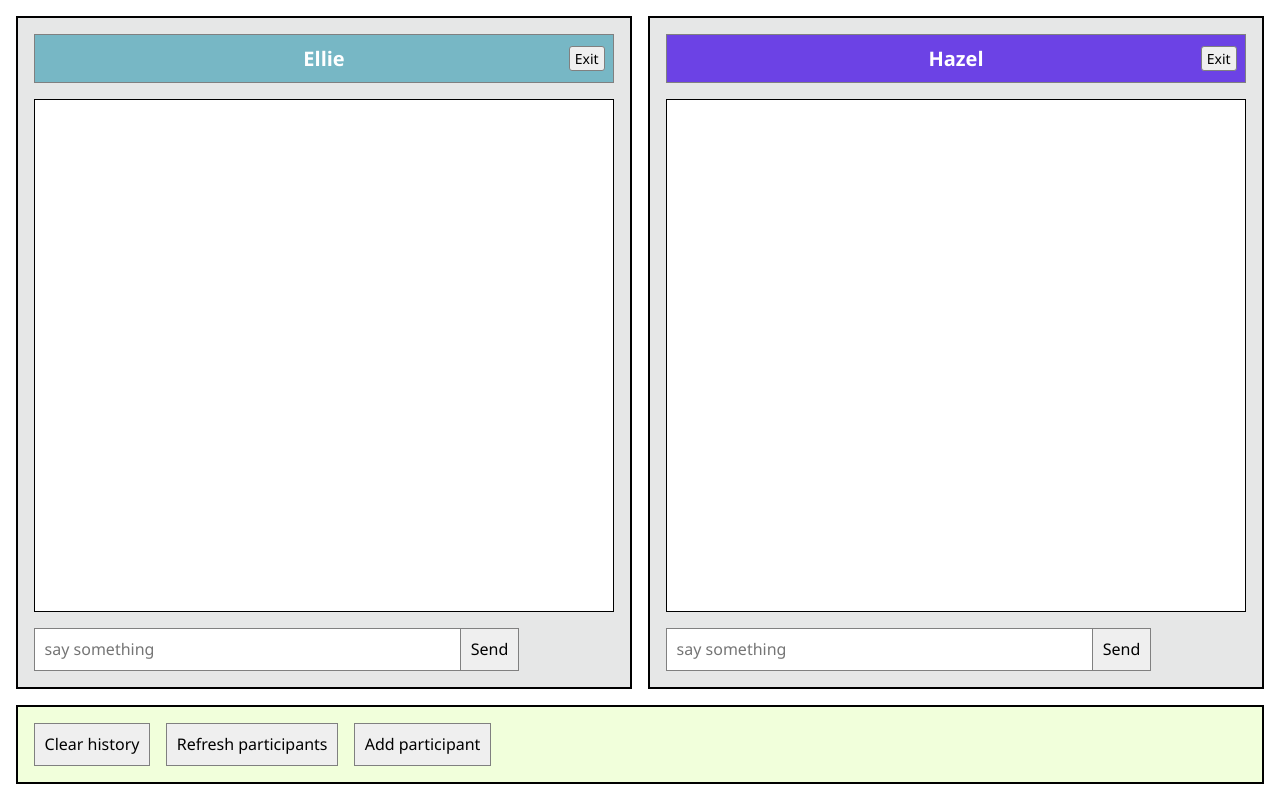
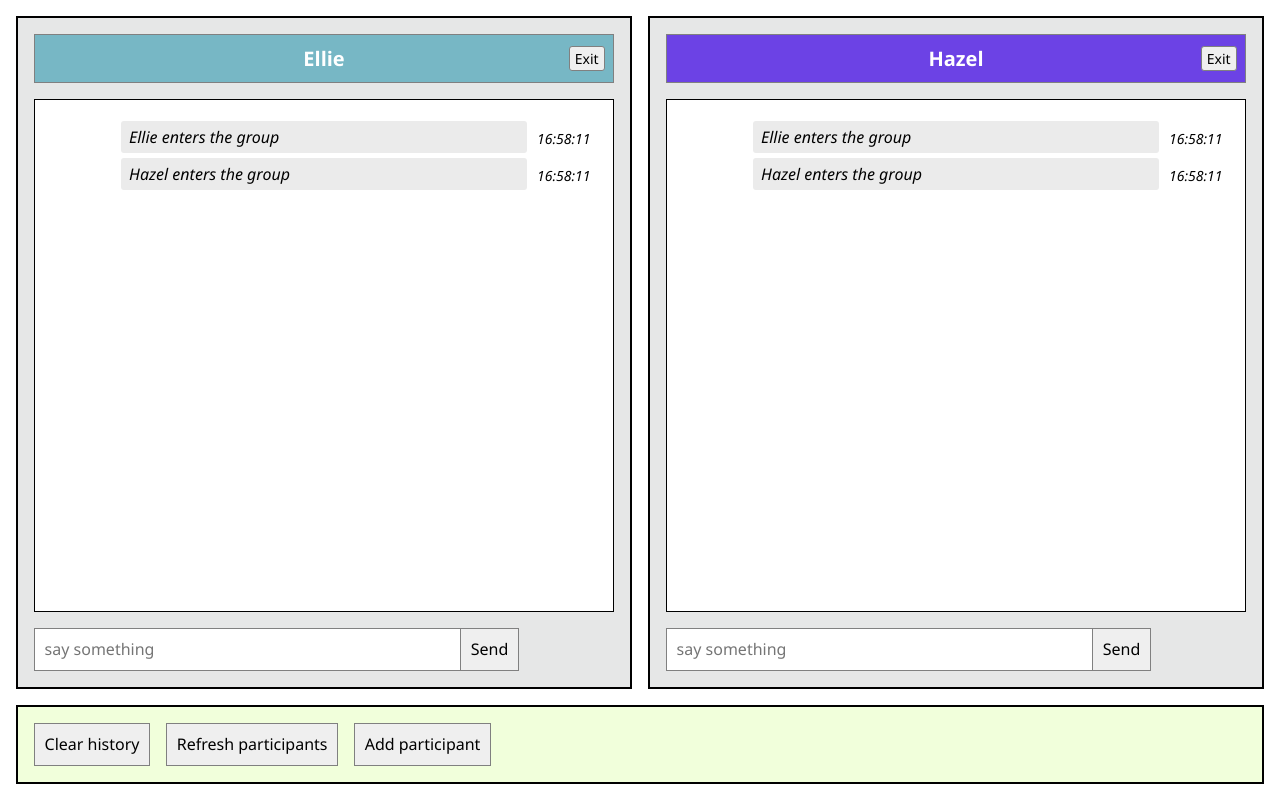
Before and after one commit to SergiiVdovareize/react-split-chat, a React (Create React App) app: page / in a window 1280 px wide. Built offline with nearby package versions, Linux system fonts and the light colour scheme.

Commit message:
enter and exit message

```diff
--- a/src/App.css
+++ b/src/App.css
@@ -120,6 +120,11 @@ html, body {
   padding: 5px 8px;
 }
 
+.message-row .userMessage.systemMessage {
+  background-color: rgb(235, 235, 235);
+  font-style: italic;
+}
+
 .message-row .timestamp {
   font-size: 14px;
   font-style: italic;
--- a/src/App.js
+++ b/src/App.js
@@ -56,8 +56,17 @@ function App() {
 
   const exitChat = (user) => {
     const updatedParticipants = [...participants]
+
     const found = updatedParticipants.find(elem => elem.name === user)
     updatedParticipants.splice(updatedParticipants.indexOf(found), 1)
+
+    const messageObject = {
+      timestamp: (new Date()).getTime(),
+      userName: null,
+      message: `${found.name} leaves the group`
+    }
+
+    setHistory([...history, messageObject])
     setParticipants(updatedParticipants)
     setGroupSize(groupSize - 1)
   }
@@ -78,11 +87,20 @@ function App() {
     localStorage.setItem('groupSize', groupSize)
 
     const users = [...participants]
+    const log = [...history]
     while (users.length < groupSize) {
-      users.push(getRandomName())
+      const newUserName = getRandomName()
+      const messageObject = {
+        timestamp: (new Date()).getTime(),
+        userName: null,
+        message: `${newUserName.name} enters the group`
+      }
+      log.push(messageObject)
+      users.push(newUserName)
     }
 
     setParticipants(users)
+    setHistory(log)
   }, [groupSize, participants.length])
 
   return (
--- a/src/components/MessageField.js
+++ b/src/components/MessageField.js
@@ -14,7 +14,7 @@ function MessageField({ sendMessage }) {
   return (
     <div className='message-field-container'>
       <form action='#' onSubmit={sendMessageWrapper}>
-        <input type='text' name='message-text' className='message-text' placeholder='say something'></input>
+        <input type='text' name='message-text' className='message-text' placeholder='say something' autoComplete='off'></input>
         <input type='submit' className='message-button btn' value='Send'/>
       </form>
     </div>
--- a/src/components/MessageRow.js
+++ b/src/components/MessageRow.js
@@ -2,12 +2,22 @@ import React from 'react';
 
 function MessageRow({ timestamp, userName, message, itsMe }) {
   const messageAuthor = () => {
-    const author = itsMe ? 'me' : userName
+    let author = itsMe ? 'me' : userName
     let classList = 'userName'
     if (itsMe) {
       classList += ' itsme'
     }
-    return (<div className={classList}>{author}:</div>)
+
+    author = author ? `${author}:` : ''
+    return (<div className={classList}>{author}</div>)
+  }
+
+  const messageText = () => {
+    let classList = 'userMessage'
+    if (!userName) {
+      classList += ' systemMessage'
+    }
+    return <div className={classList}>{message}</div>
   }
 
   const messageTime = () => {
@@ -22,7 +32,7 @@ function MessageRow({ timestamp, userName, message, itsMe }) {
   return message.trim().length > 0 ?(
     <div className='message-row'>
       {messageAuthor()}
-      <div className='userMessage'>{message}</div>
+      {messageText()}
       <div className='timestamp'>{messageTime()}</div>
 
     </div>
```
